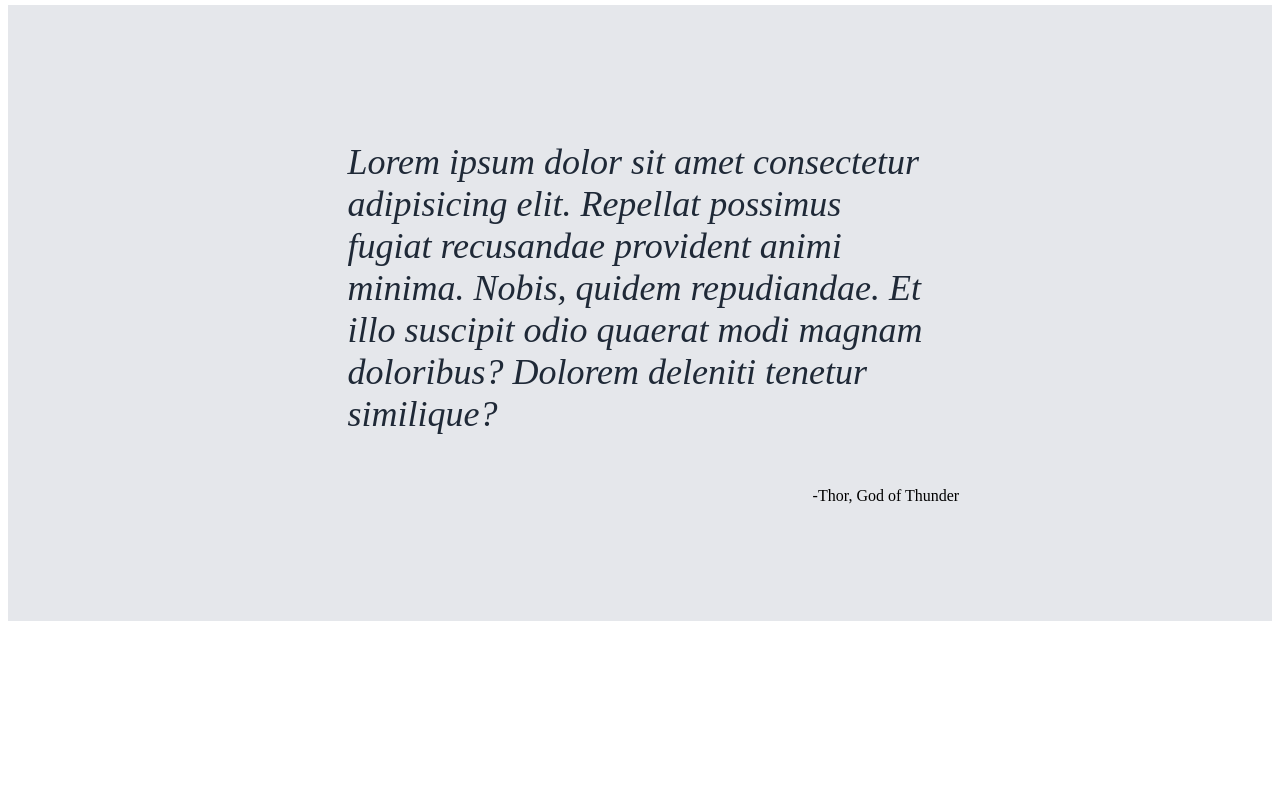
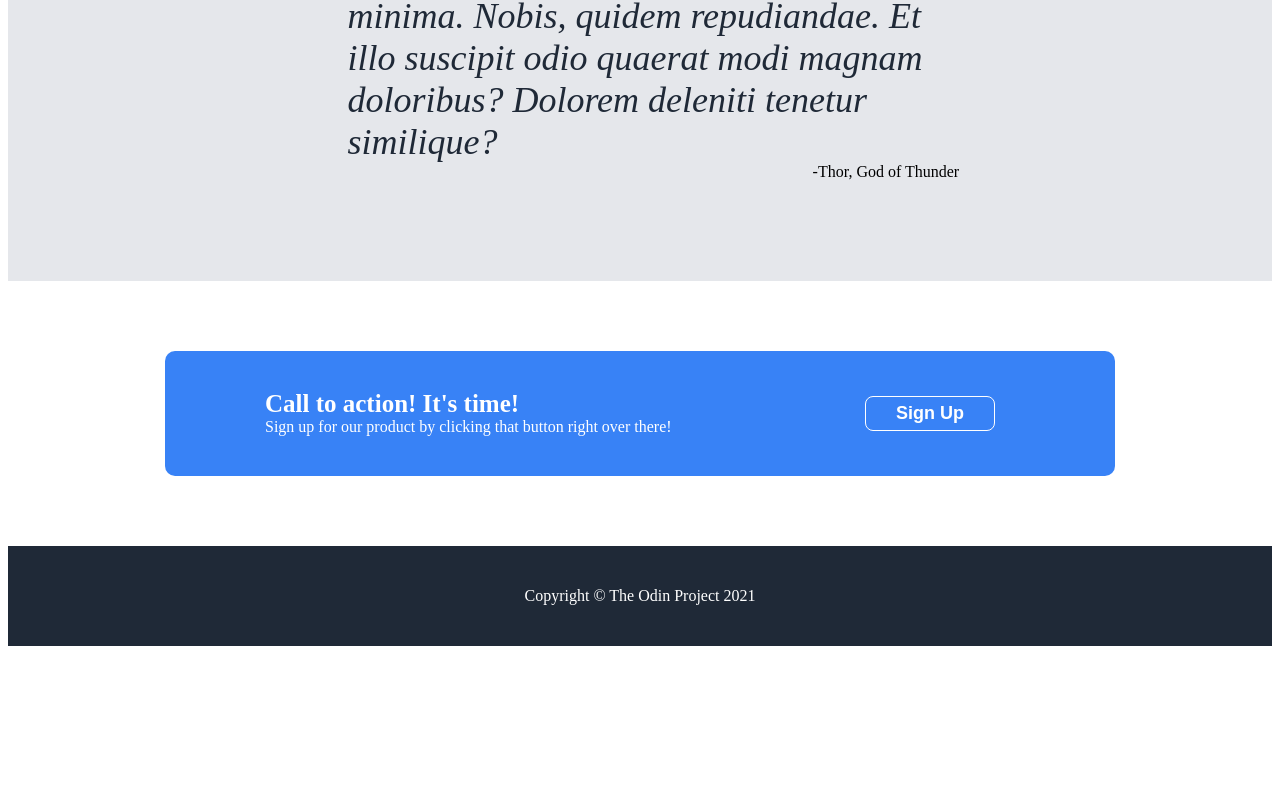
Before and after one commit to deandrejm/first, a plain HTML site: page index.html in a window 1280 px wide. Shown: the part 1149-1960 px from the top of the page. After the commit the page ends 1803 px from the top, so only its background shows below. Drawn offline with Linux system fonts and the light colour scheme.

Commit message:
final touches

```diff
--- a/index.html
+++ b/index.html
@@ -59,6 +59,7 @@
         </div>
     </div>
     <div class="footer">
+        Copyright ©  The Odin Project 2021
     </div>
 </body>
 </html>
--- a/style.css
+++ b/style.css
@@ -19,11 +19,17 @@ a{
 .hero{
     background-color: #1F2937;
     display: flex;
-    padding: 100px 350px;
+    padding: 100px 210px;
     color: white;
+    justify-content: space-around;
 }
+.left{
+    margin-right: 20px;
+    flex-basis: 510px;
+}
+
 #money{
-    width: 600px;
+    width: 350px;
 }
 
 .main{
@@ -50,6 +56,7 @@ button{
     flex-direction: column;
     align-items: center;
     padding: 30px;
+    margin-bottom: 90px;
 }
 .info{
     display: flex;
@@ -64,7 +71,7 @@ h2{
 .info-child{
     display: flex;
     flex-direction: column;
-    width: 180px;
+    width: 100px;
     margin: 0 30px;
     text-align: center;
 }
@@ -92,26 +99,45 @@ h2{
 }
 
 .action{
-    padding: 200px;
+    padding: 70px;
     display: flex;
     justify-content: center;
 }
 .call{
     background-color: #3882F6;
     color: white;
-    padding: 25px 150px;
+    padding: 25px 100px;
     display: flex;
-    justify-content: center;
+    justify-content: space-between;
     align-items: center;
     border-radius: 10px;
+    width: 750px;
 }
 
 .action-test{
     display: flex;
     flex-direction: column;
+    justify-content: center;
+}
+
+h6{
+    font-size: 25px;
+    margin: 0;
+}
+p{
+    margin: 0;
 }
 
 .action-btn{
     border: 1px solid white;
     margin: 20px;
 }
+
+.footer{
+    background-color: #1F2937;
+    color: white;
+    display: flex;
+    justify-content: center;
+    align-items: center;
+    height: 100px;
+}
```
